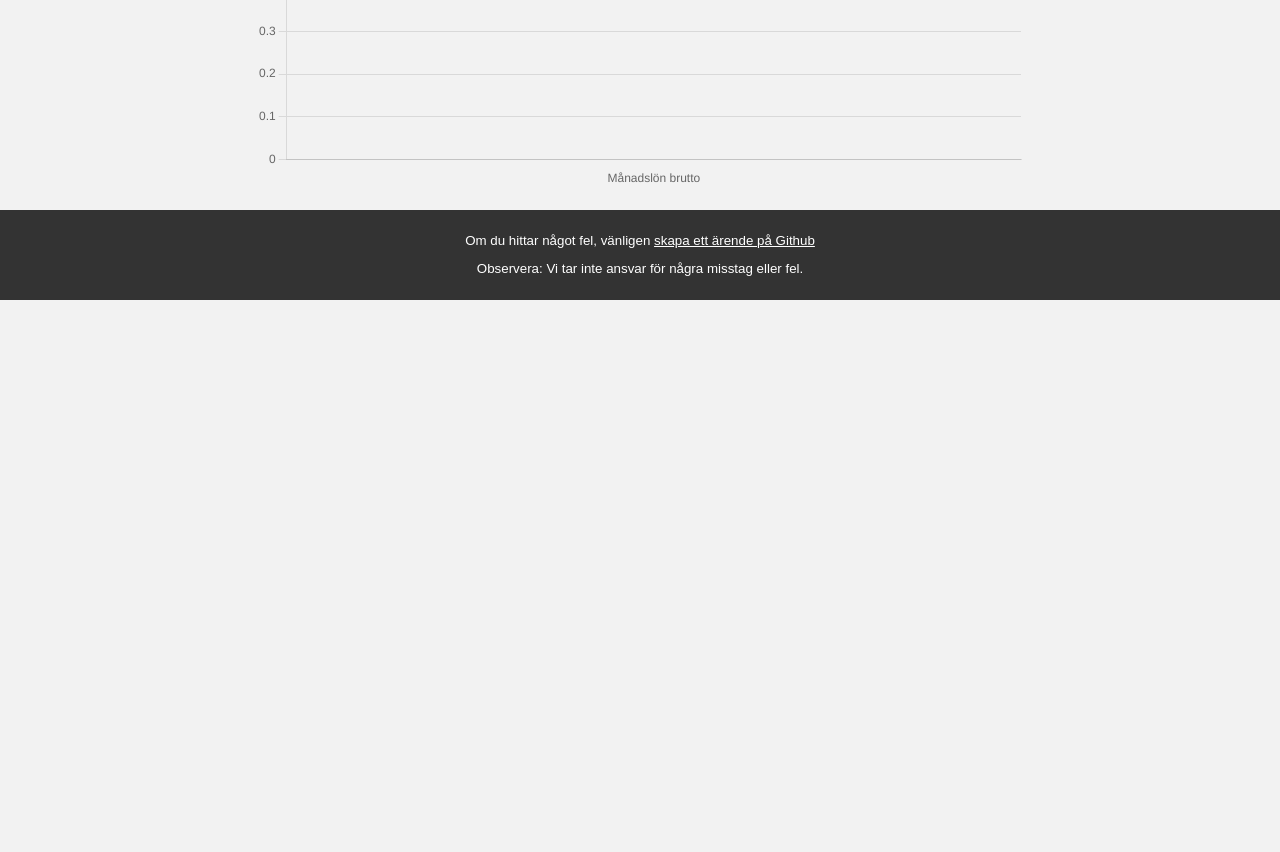
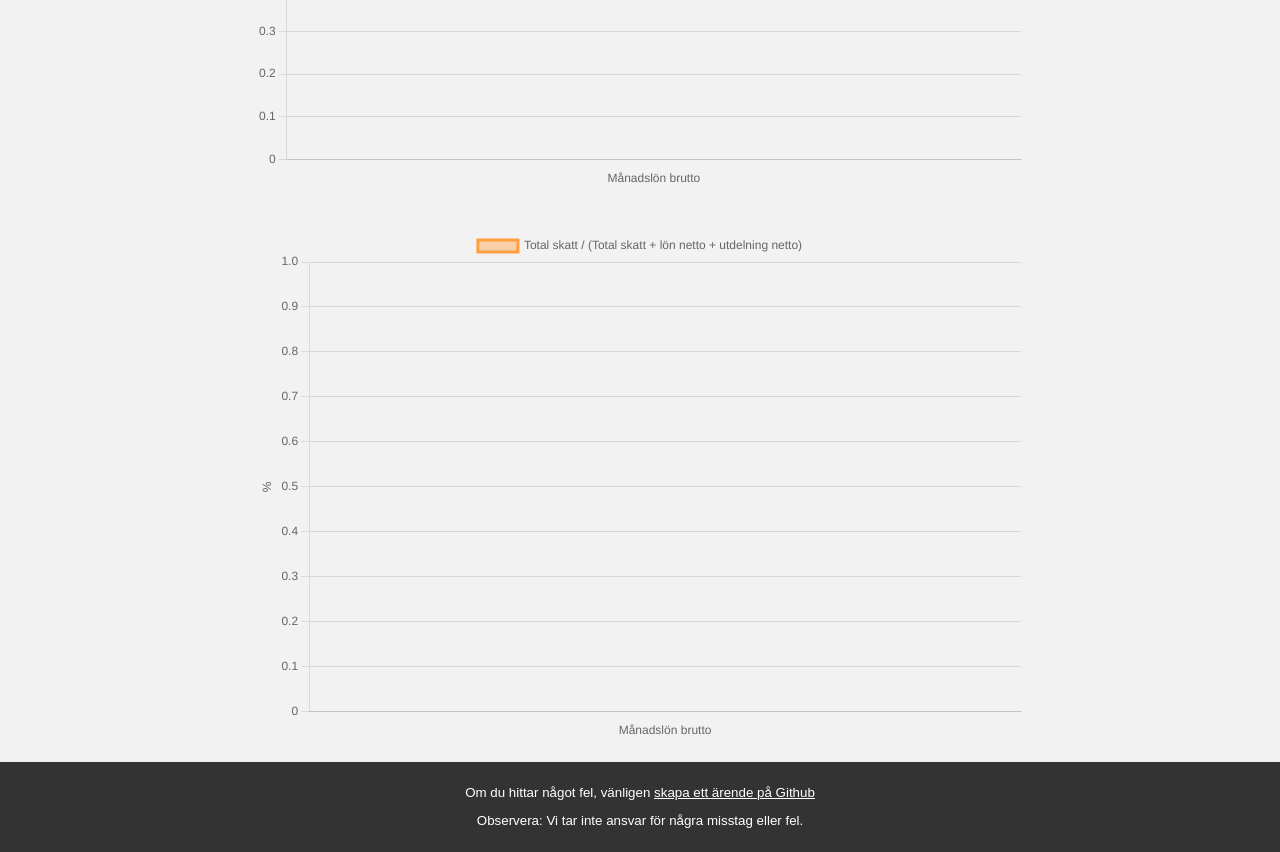
Before and after one commit to mikaeltulldahl/ConsultingBudgetCalculator, a plain HTML site: page index.html in a window 1280 px wide. Shown: the part 1280-2132 px from the top of the page. Before the commit the page ends 1580 px from the top, so only its background shows below. Drawn offline with nearby package versions, Linux system fonts and the light colour scheme; no server answers.

Commit message:
Percentage chart

```diff
--- a/index.html
+++ b/index.html
@@ -306,6 +306,10 @@
 
   <div class="chart-container">
     <canvas id="myChart"></canvas>
+  </div>
+
+  <div class="chart-container">
+    <canvas id="percentageChart"></canvas>
   </div>
 
   <script src="https://cdn.jsdelivr.net/npm/chart.js"></script>
@@ -998,6 +1002,45 @@
 
     const myChart = new Chart(document.getElementById('myChart'), chartConfig);
 
+    const percentageChartData = {
+      labels: [],
+      datasets: [
+        {
+          label: 'Total skatt / (Total skatt + lön netto + utdelning netto)',
+          data: [],
+          borderColor: 'rgba(255, 159, 64, 1)',
+          backgroundColor: 'rgba(255, 159, 64, 0.4)',
+        }
+      ]
+    };
+    const percentageChartConfig = {
+      type: 'line',
+      data: percentageChartData,
+      options: {
+        responsive: true,
+        maintainAspectRatio: false,
+        scales: {
+          x: {
+            ticks:{
+              maxTicksLimit: 10,
+            },
+            title: {
+              display: true,
+              text: 'Månadslön brutto'
+            }
+          },
+          y: {
+            title: {
+              display: true,
+              text: '%'
+            }
+          },
+        },
+      }
+    };
+
+    const percentageChart = new Chart(document.getElementById('percentageChart'), percentageChartConfig);
+
     const arrayRange = (start, stop, step) =>
       Array.from(
       { length: (stop - start) / step + 1 },
@@ -1014,6 +1057,10 @@
         chartData.datasets[3].data = [];
         chartData.datasets[4].data = [];
         myChart.update();
+
+        percentageChartData.labels = [];
+        percentageChartData.datasets[0].data = [];
+        percentageChart.update();
         return;
       }
       fields = readFields();
@@ -1025,6 +1072,8 @@
       pensionRange = new Array(grossSalaryRange.length);
       profitAfterDividendsRange = new Array(grossSalaryRange.length);
       totalTaxRange = new Array(grossSalaryRange.length);
+
+      taxPercentageRange = new Array(grossSalaryRange.length);
 
       for (i in grossSalaryRange) {
         let fieldsClone = { ...fields }
@@ -1040,6 +1089,8 @@
           pensionRange.length = i;
           profitAfterDividendsRange.length = i;
           totalTaxRange.length = i;
+
+          taxPercentageRange.length = i;
           break;
         }
         netSalaryYearRange[i] = fieldsClone.netSalaryYear.toFixed();
@@ -1047,6 +1098,8 @@
         pensionRange[i] = fieldsClone.pension.toFixed();
         profitAfterDividendsRange[i] = fieldsClone.profitAfterDividends.toFixed();
         totalTaxRange[i] = fieldsClone.totalTax.toFixed();
+
+        taxPercentageRange[i] = (100*fieldsClone.totalTax/(fieldsClone.totalTax + fieldsClone.netSalaryYear + fieldsClone.netDividends)).toFixed(1);
       }
 
       // Update the chart
@@ -1057,6 +1110,10 @@
       chartData.datasets[3].data = profitAfterDividendsRange;
       chartData.datasets[4].data = totalTaxRange;
       myChart.update();
+
+      percentageChartData.labels = grossSalaryRange;
+      percentageChartData.datasets[0].data = taxPercentageRange;
+      percentageChart.update();
     }
 
     updateBillableHours();
```
